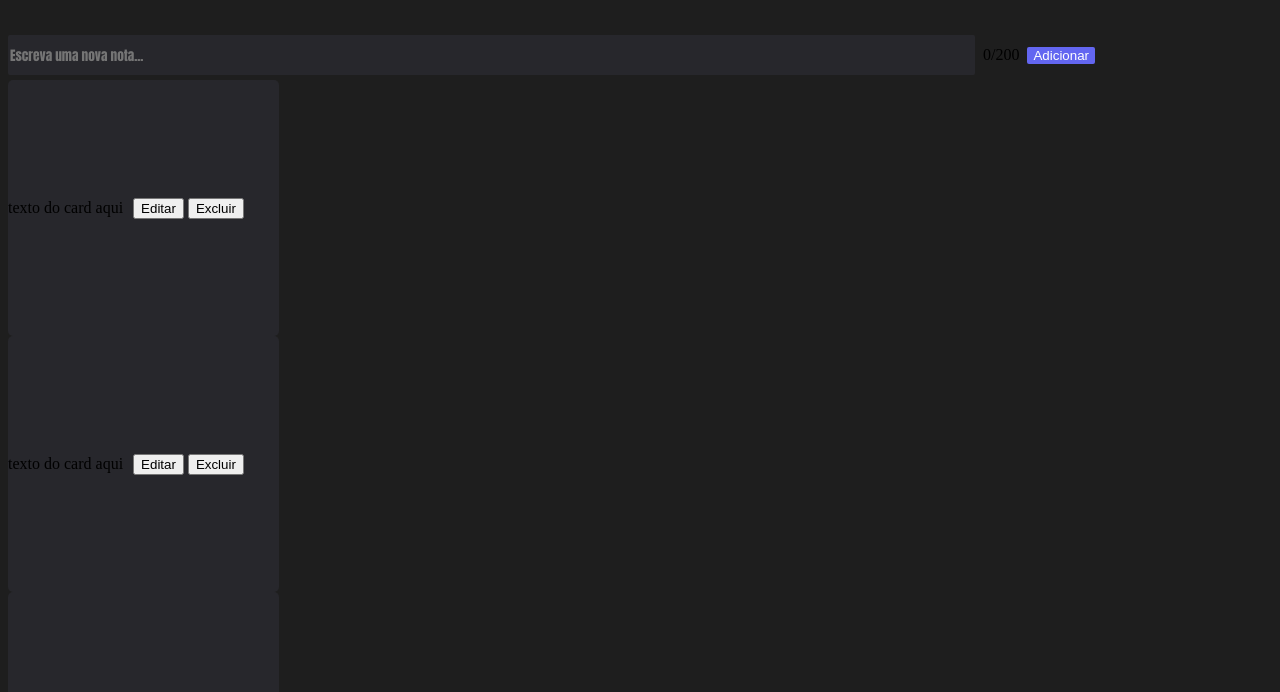
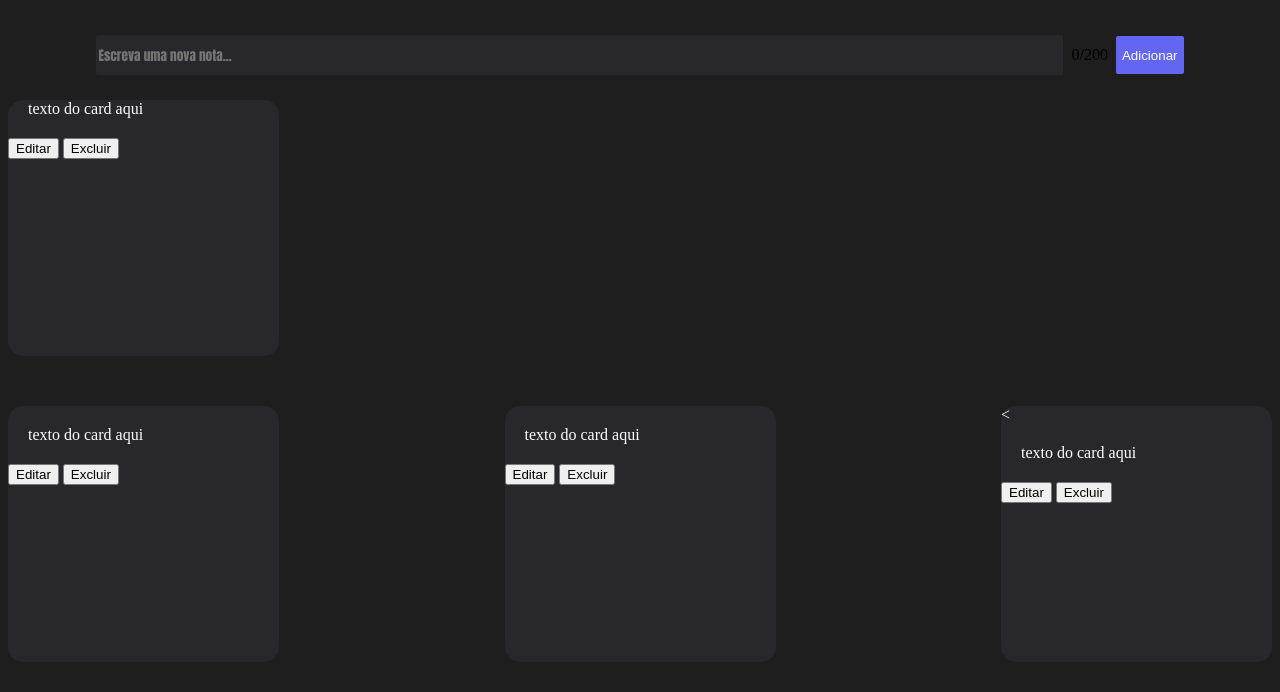
Before and after one commit to Wereouts/GuardaNotas, a plain HTML site: page index.html in a window 1280 px wide. Shown: the part 236-928 px from the top of the page. After the commit the page ends 906 px from the top, so only its background shows below. Drawn offline with Linux system fonts and the light colour scheme.

Commit message:
commit alterações

```diff
--- a/index.html
+++ b/index.html
@@ -28,13 +28,12 @@
         <div class="acoes">
             <button>Editar</button>
             <button>Excluir</button>
-
         </div>
 
     </div>
 
 
-
+    <div class="CardPrincipal">
         <div class="cardGeral">
             <div class="cards">
                 <p>texto do card aqui</p>
@@ -60,8 +59,8 @@
 
         </div>
 
-    <div class="cardGeral"><
-        <div class="cards">
+        <div class="cardGeral">
+            < <div class="cards">
                 <p>texto do card aqui</p>
         </div>
         <div class="acoes">
--- a/style.css
+++ b/style.css
@@ -1,6 +1,5 @@
 .body {
     background-color: #1E1E1E;
-    align-items: center;
 }
 
 .h4 {
@@ -14,9 +13,8 @@
 .campoNota {
     display: flex;
     align-items: center;
-    gap: 8px;
-    margin: 0;
-    padding: 0;
+    justify-content: center;
+    gap: 8px;;
     box-sizing: border-box;
 
 }
@@ -48,16 +46,35 @@
     color: white;
     border-radius: 2px;
     border: none;
+    height: 38px;
+
+}
+
+.CardPrincipal {
+    display: flex;
+    justify-content: space-between;
+    align-items: center;
+    margin-top: 50px;
+    gap: 20px;
 
 }
 
 .cardGeral {
-    display: flex;
-    align-items: center;
-    gap: 10px;
-    border-radius: 5px;
+    border-radius: 15px;
     background-color: #27272C;
     width: 271px;
     height: 256px;
+    color: white;
+}
 
+.cards p {
+    margin: 20px;
 }
+
+.cards button {
+    position: absolute;
+    bottom: 30px;
+    right: 300px;
+    display: flex;
+    gap: 8px;
+}
```
Lines whose indentation alone changed are shown as unchanged.
